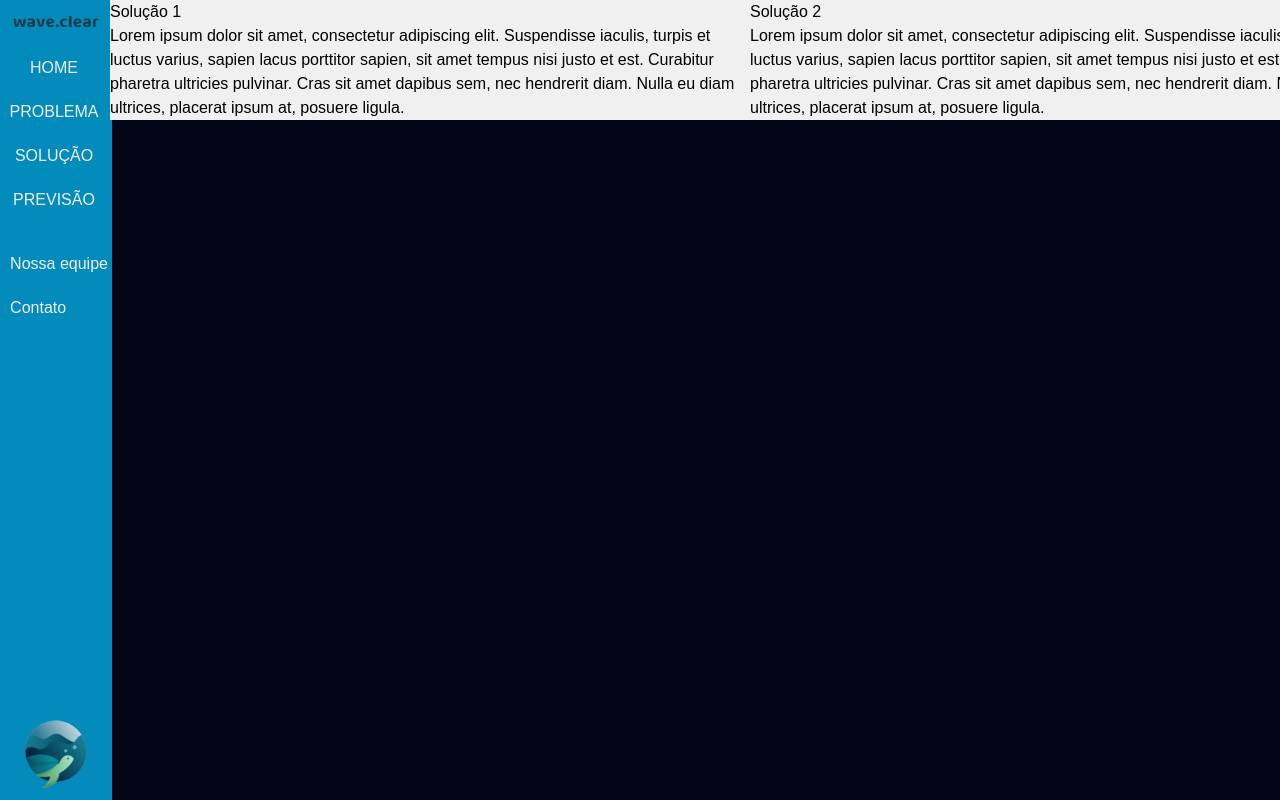
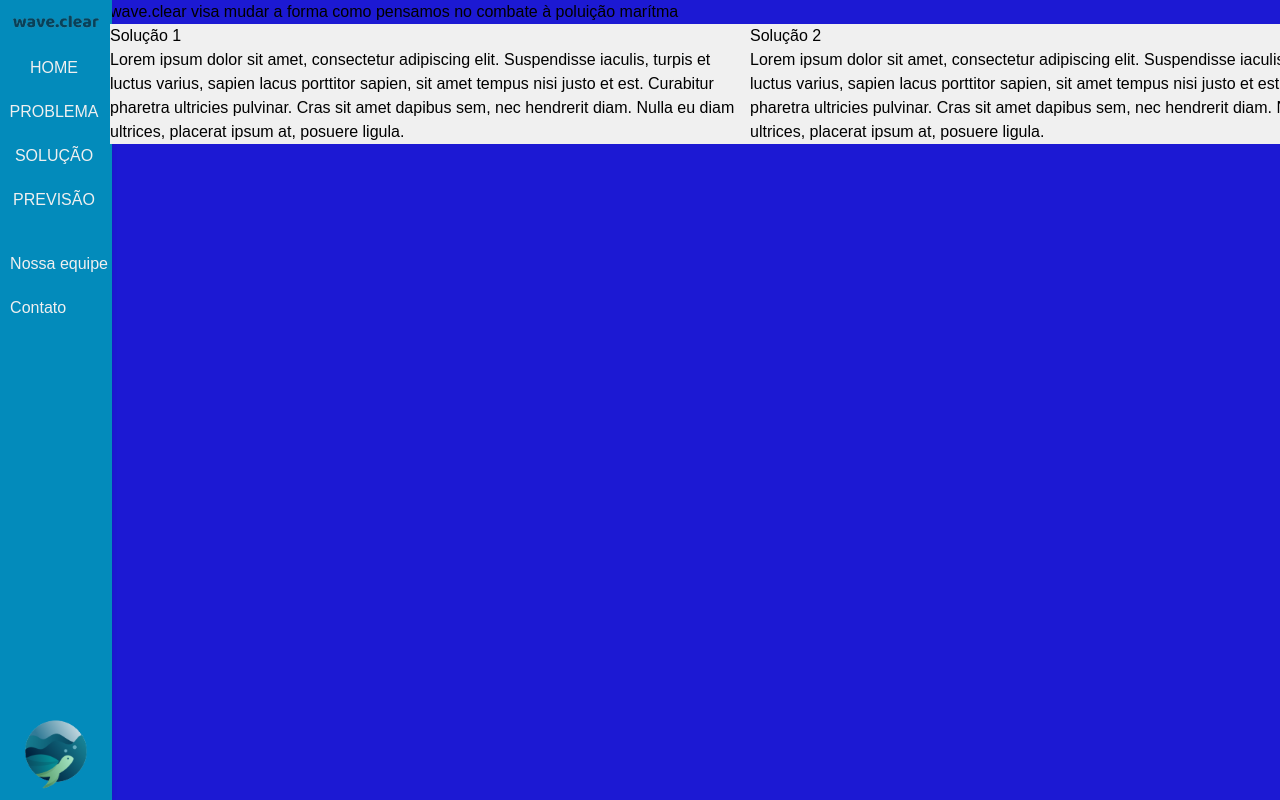
Before and after one commit to rafadagalera/wave.clear, a React (Vite) app in the folder SITE/waveclear/: page /solucao in a window 1280 px wide. Shown: the top 800 px of the page. Built offline with nearby package versions, Linux system fonts and the light colour scheme; a web font is replaced by a local one.

Commit message:
iniciando pagina de solucao

```diff
--- a/SITE/waveclear/src/pages/solucao.jsx
+++ b/SITE/waveclear/src/pages/solucao.jsx
@@ -36,7 +36,9 @@ function Solucao() {
     ]
     return (
         <>
-        <div className='w-full h-screen bg-slate-950'>
+        <div className='w-full h-screen bg-secondary-blue'>
+            <h2>wave.clear visa mudar a forma como pensamos no combate à poluição marítma</h2>
+
             <Carousel
                 additionalTransfrom={0}
                 arrows
```
